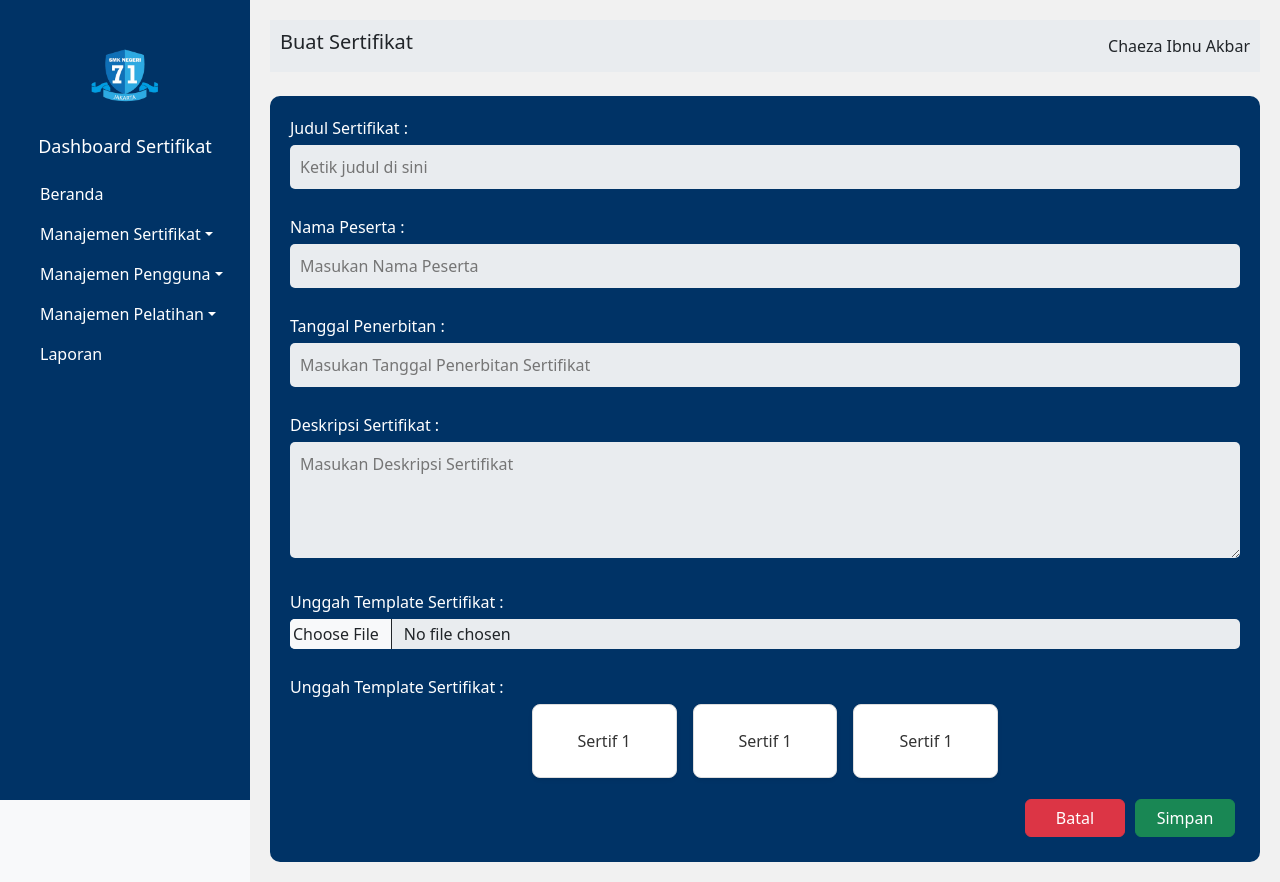
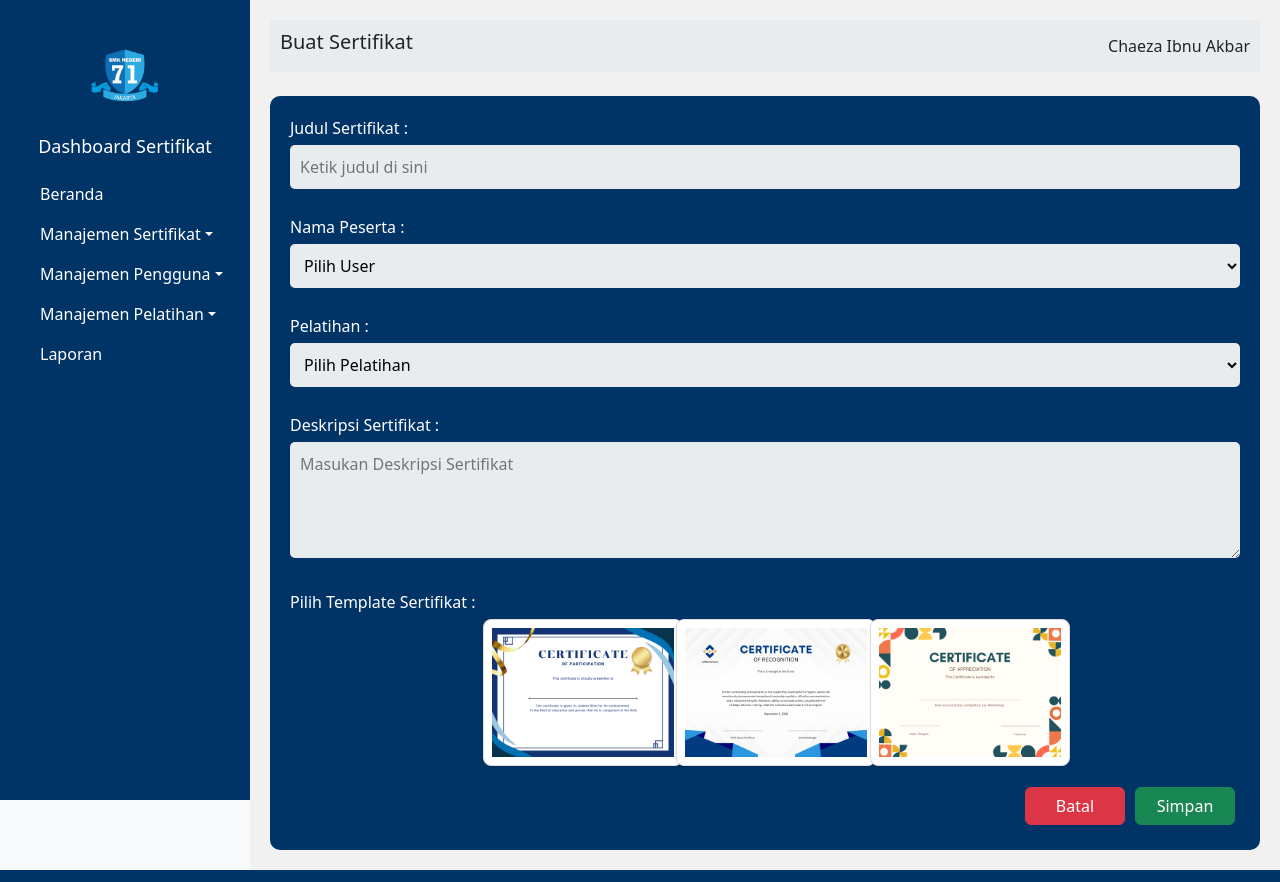
Before and after one commit to ItzKazuki/web-sertifikat-digital, a PHP site: page /dashboard/certificate/create.php in a window 1280 px wide. Run offline with PHP 8.4, Linux system fonts and the light colour scheme; a user stored in the database is signed in; data comes from the database, SQL or seed files in the repository.

Commit message:
fix: add scurity for login and make crud for certificate

```diff
--- a/src/dashboard/certificate/create.php
+++ b/src/dashboard/certificate/create.php
@@ -2,9 +2,22 @@
 session_start();
 
 include '../../service/utility.php';
+include '../../service/connection.php';
 
 if (!isset($_SESSION['email']) && !isset($_SESSION['is_auth']) && $_SESSION['role'] != "admin") {
     return redirect("index.php");
+}
+
+$getCourses = $conn->query("SELECT * FROM courses");
+
+while ($row = $getCourses->fetch_array()) {
+    $courses[] = $row;
+}
+
+$getUsers = $conn->query("SELECT * FROM users WHERE role = 'participant'");
+
+while ($row = $getUsers->fetch_array()) {
+    $users[] = $row;
 }
 
 ?>
@@ -29,6 +42,10 @@ if (!isset($_SESSION['email']) && !isset($_SESSION['is_auth']) && $_SESSION['rol
             height: 100vh;
             width: 250px;
             position: fixed;
+        }
+
+        .col-md-2 {
+            width: 20% !important;
         }
 
         .sidebar h4 {
@@ -138,6 +155,7 @@ if (!isset($_SESSION['email']) && !isset($_SESSION['is_auth']) && $_SESSION['rol
         }
 
         .form-container input,
+        select,
         .form-container textarea {
             background-color: #e9ecef;
             border: none;
@@ -235,33 +253,51 @@ if (!isset($_SESSION['email']) && !isset($_SESSION['is_auth']) && $_SESSION['rol
             </div>
         </div>
         <div class="form-container mt-4">
-            <form>
+            <form action="../../service/certificate.php" method="POST">
                 <div class="mb-3">
                     <label for="judulSertifikat">
                         Judul Sertifikat :
                     </label>
-                    <input id="judulSertifikat" placeholder="Ketik judul di sini" type="text" />
+                    <input id="judulSertifikat" placeholder="Ketik judul di sini" name="title" type="text" />
                 </div>
                 <div class="mb-3">
                     <label for="namaPeserta">
                         Nama Peserta :
                     </label>
-                    <input id="namaPeserta" placeholder="Masukan Nama Peserta" type="text" />
+                    <!-- <input id="namaPeserta" placeholder="Masukan Nama Peserta" name="participation_name" type="text" /> -->
+                     <select name="nama_peserta" id="namaPeserta">
+                     <option selected="selected">Pilih User</option>
+                        <?php foreach($users as $user): ?>
+                            <option value=""><?= $user[2] ?></option>
+                        <?php endforeach; ?>
+                     </select>
                 </div>
                 <div class="mb-3">
+                    <label for="pilihPelatihan">
+                        Pelatihan :
+                    </label>
+                    <!-- <input id="pilihPelatihan" placeholder="Masukan Nama Peserta" type="text" /> -->
+                    <select name="id_courses" id="pilihPelatihan">
+                     <option selected="selected">Pilih Pelatihan</option>
+                        <?php foreach ($courses as $course): ?>
+                            <option value="<?= $course[0] ?>"><?= $course[1] ?></option>
+                        <?php endforeach; ?>
+                    </select>
+                </div>
+                <!-- <div class="mb-3">
                     <label for="tanggalPenerbitan">
                         Tanggal Penerbitan :
                     </label>
                     <input id="tanggalPenerbitan" placeholder="Masukan Tanggal Penerbitan Sertifikat" type="text" />
-                </div>
+                </div> -->
                 <div class="mb-3">
                     <label for="deskripsiSertifikat">
                         Deskripsi Sertifikat :
                     </label>
-                    <textarea id="deskripsiSertifikat" placeholder="Masukan Deskripsi Sertifikat" rows="4"></textarea>
+                    <textarea id="deskripsiSertifikat" name="desc" placeholder="Masukan Deskripsi Sertifikat" rows="4"></textarea>
                 </div>
 
-                <div class="mb-3">
+                <!-- <div class="mb-3">
                     <label for="unggahTemplate">
                         Unggah Template Sertifikat :
                     </label>
@@ -269,21 +305,22 @@ if (!isset($_SESSION['email']) && !isset($_SESSION['is_auth']) && $_SESSION['rol
                         <input aria-describedby="inputGroupFileAddon01" aria-label="Upload" class="form-control" id="unggahTemplate" type="file" />
 
                     </div>
-                </div>
+                </div> -->
 
                 <div class="mb-3">
                     <label for="unggahTemplate">
-                        Unggah Template Sertifikat :
+                        Pilih Template Sertifikat :
                     </label>
+                    <input type="hidden" name="template" id="select_template">
                     <div class="row g-3" style="display: flex; justify-content:center;">
                         <div class="col-md-2">
-                            <div class="cert-box p-4 text-center shadow-sm box" data-value="template1" id="tmp1">Sertif 1</div>
+                            <img width="200px" src="../../assets/uploads/certificates/Blue and Gold Classic Certificate of Participation.png" class="cert-box p-2 text-center shadow-sm box" data-value="template1" />
                         </div>
                         <div class="col-md-2">
-                            <div class="cert-box p-4 text-center shadow-sm box" data-value="template2" id="tmp2">Sertif 1</div>
+                            <img width="200px" src="../../assets/uploads/certificates/White and Blue Geometric Modern Recognition Certificate.png" class="cert-box p-2 text-center shadow-sm box" data-value="template2" />
                         </div>
                         <div class="col-md-2">
-                            <div class="cert-box p-4 text-center shadow-sm box" data-value="template3" id="tmp3">Sertif 1</div>
+                            <img width="200px" src="../../assets/uploads/certificates/Yellow and Cream Bordered Appreciation Document.png" class="cert-box p-2 text-center shadow-sm box" data-value="template3" />
                         </div>
                     </div>
                 </div>
@@ -293,7 +330,7 @@ if (!isset($_SESSION['email']) && !isset($_SESSION['is_auth']) && $_SESSION['rol
                     <button class="btn btn-danger" type="button">
                         Batal
                     </button>
-                    <button class="btn btn-success" type="submit">
+                    <button class="btn btn-success" name="type" value="create" type="submit">
                         Simpan
                     </button>
                 </div>
@@ -314,8 +351,10 @@ if (!isset($_SESSION['email']) && !isset($_SESSION['is_auth']) && $_SESSION['rol
                 if (selectedBox) {
                     selectedBox.classList.remove('selected');
                 }
+
                 box.classList.add('selected');
                 selectedBox = box;
+                document.getElementById('select_template').value = box.getAttribute('data-value');
 
                 document.getElementById('selectedValue').value = box.getAttribute('data-value');
             });
--- a/src/service/auth.php
+++ b/src/service/auth.php
@@ -153,6 +153,7 @@ function login()
     $_SESSION['role'] = $res['role'];
     $_SESSION['avatar'] = $res['avatar'];
     $_SESSION['is_auth'] = true;
+    $_SESSION['id'] = $res['id'];
 
     // $_SESSION['success'] = "Berhasil Login";
     // header('Location: ../dashboard.php');
```
Also changed, not shown: src/auth/login.php (+9 -0 lines), src/auth/register.php (+9 -0 lines), src/dashboard/certificate/cert.php (added, +26 -0 lines), src/service/certificate.php (+19 -5 lines), src/assets/uploads/certificates/Blue and Gold Classic Certificate of Participation.png (added), src/assets/uploads/certificates/White and Blue Geometric Modern Recognition Certificate.png (added), src/assets/uploads/certificates/Yellow and Cream Bordered Appreciation Document.png (added).
